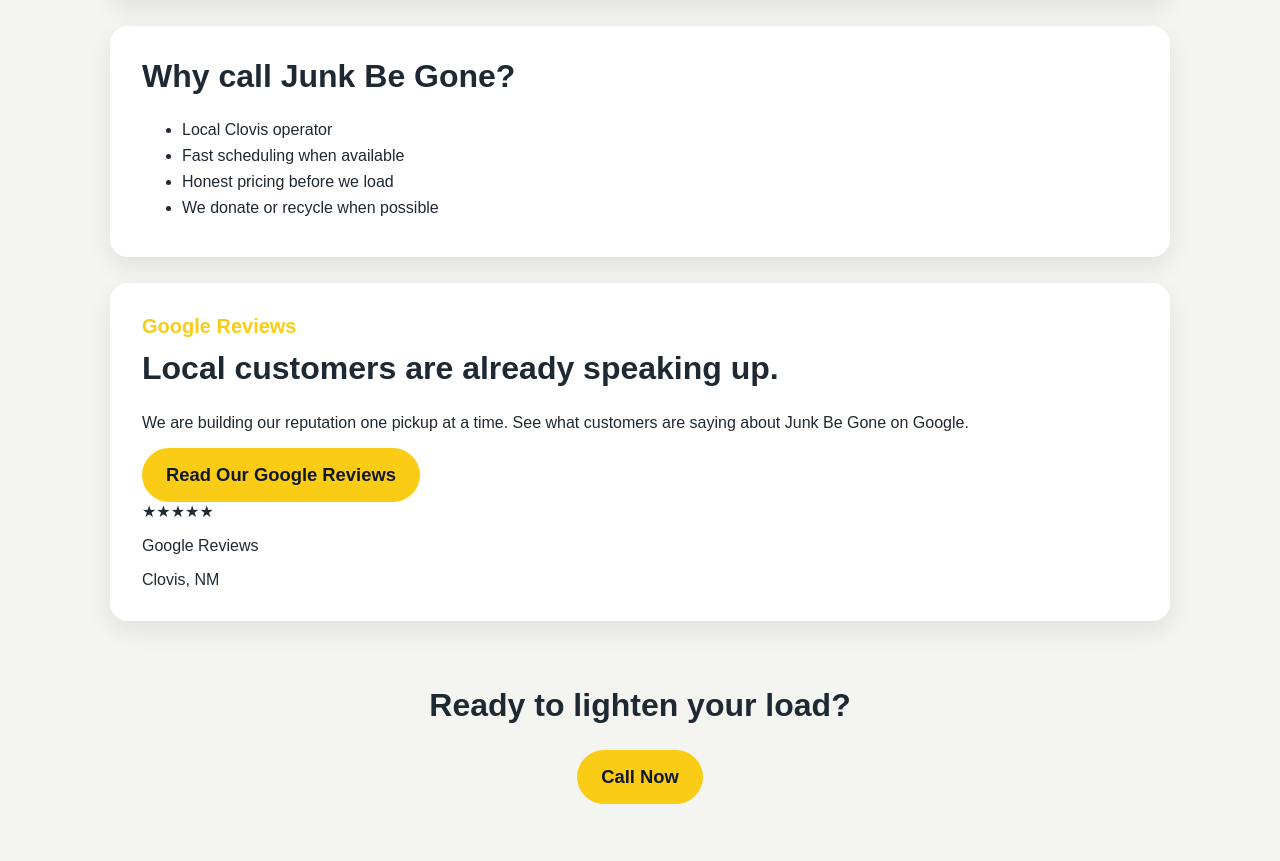
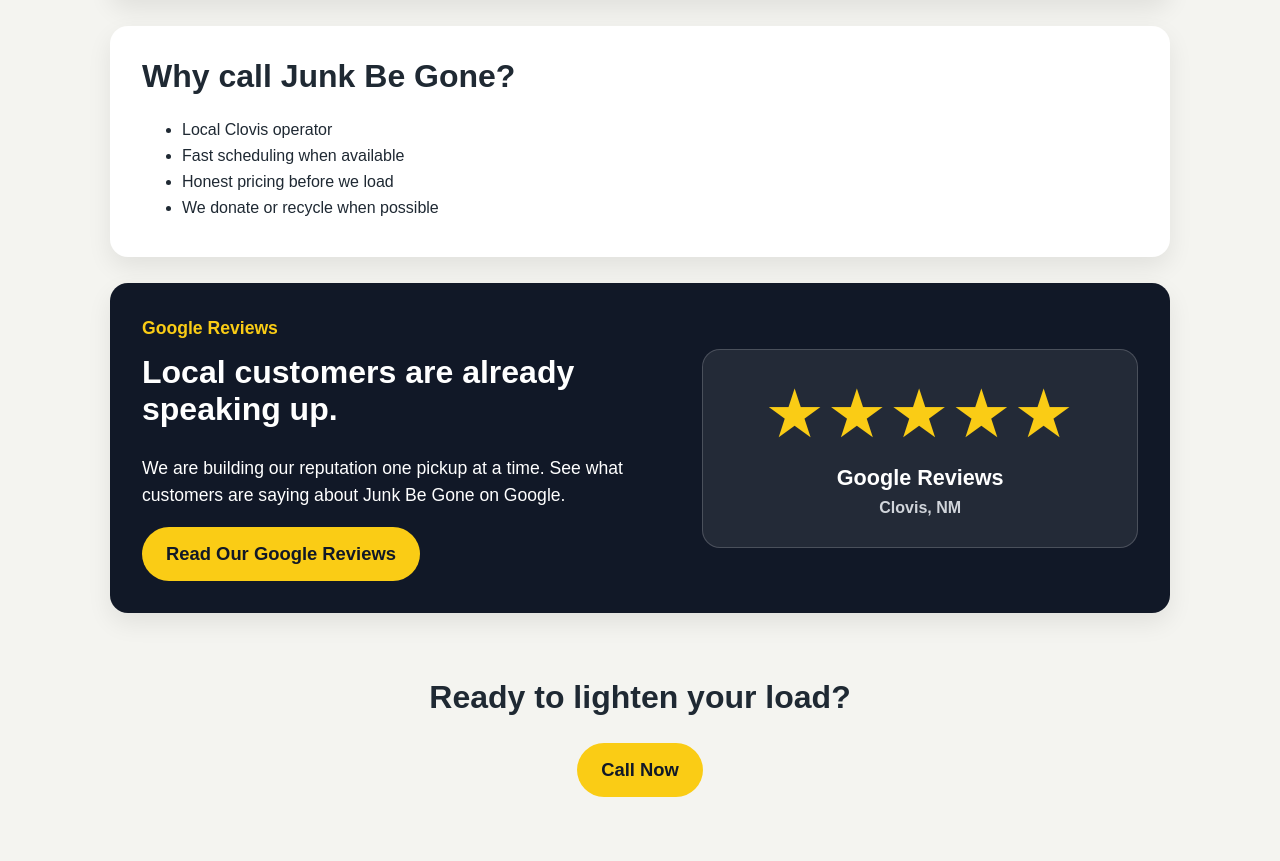
Before and after one commit to Junkmanz777/junk-be-gone-site, a Flask app: page / in a window 1280 px wide. Shown: the part 1991-2852 px from the top of the page. Run offline with Flask 3, Linux system fonts and the light colour scheme.

Commit message:
Update style.css

```diff
--- a/static/style.css
+++ b/static/style.css
@@ -324,3 +324,52 @@ footer {
     min-height: 330px;
   }
 }
+.reviews-section {
+  display: grid;
+  grid-template-columns: 1.1fr .9fr;
+  gap: 28px;
+  align-items: center;
+  background: #111827;
+  color: white;
+}
+
+.reviews-section .dark {
+  color: #facc15;
+}
+
+.reviews-section p {
+  font-size: 1.1rem;
+  line-height: 1.55;
+}
+
+.review-stars {
+  text-align: center;
+  background: rgba(255, 255, 255, .08);
+  border: 1px solid rgba(255, 255, 255, .18);
+  border-radius: 18px;
+  padding: 30px 20px;
+}
+
+.stars {
+  color: #facc15;
+  font-size: clamp(2.4rem, 6vw, 4.2rem);
+  letter-spacing: 2px;
+  line-height: 1;
+}
+
+.review-stars p {
+  margin: 14px 0 4px;
+  font-size: 1.35rem;
+  font-weight: bold;
+}
+
+.review-stars span {
+  color: #d1d5db;
+  font-weight: bold;
+}
+
+@media (max-width: 750px) {
+  .reviews-section {
+    grid-template-columns: 1fr;
+  }
+}
```
